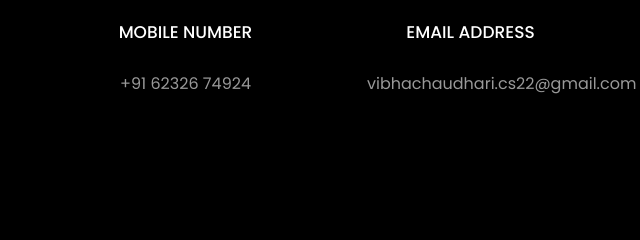
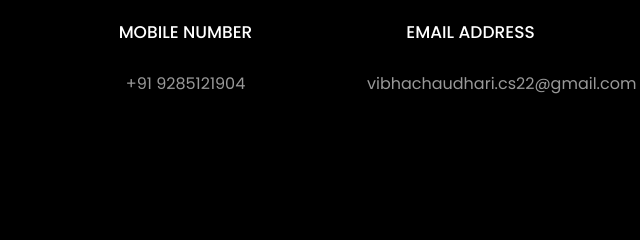
Before and after one commit to Vibha40/portfolio, a website: page index.html in a window 1280 px wide. Shown: the part 6211-6451 px from the top of the page, 312-952 px from the left. Drawn offline with nearby package versions, Linux system fonts and the light colour scheme; files that its build step writes are made by us from their sources; files whose address does not match are found by name.

Commit message:
change the number

```diff
--- a/index.html
+++ b/index.html
@@ -504,7 +504,7 @@
 						</div>
 						<h3 class="mb-4">Mobile Number</h3>
 						<!-- add mobile no.-->
-						<p>+91 62326 74924</p>
+						<p>+91 9285121904</p>
 					</div>
 				</div>
 
```
